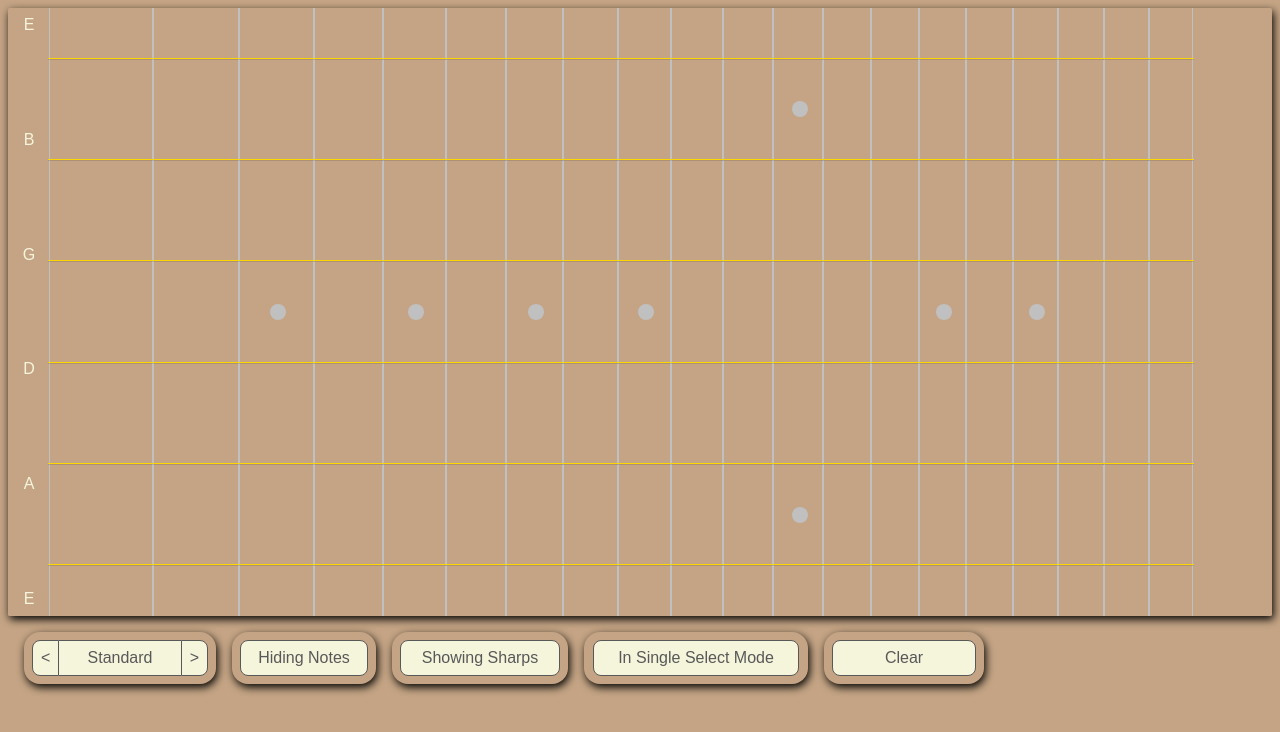
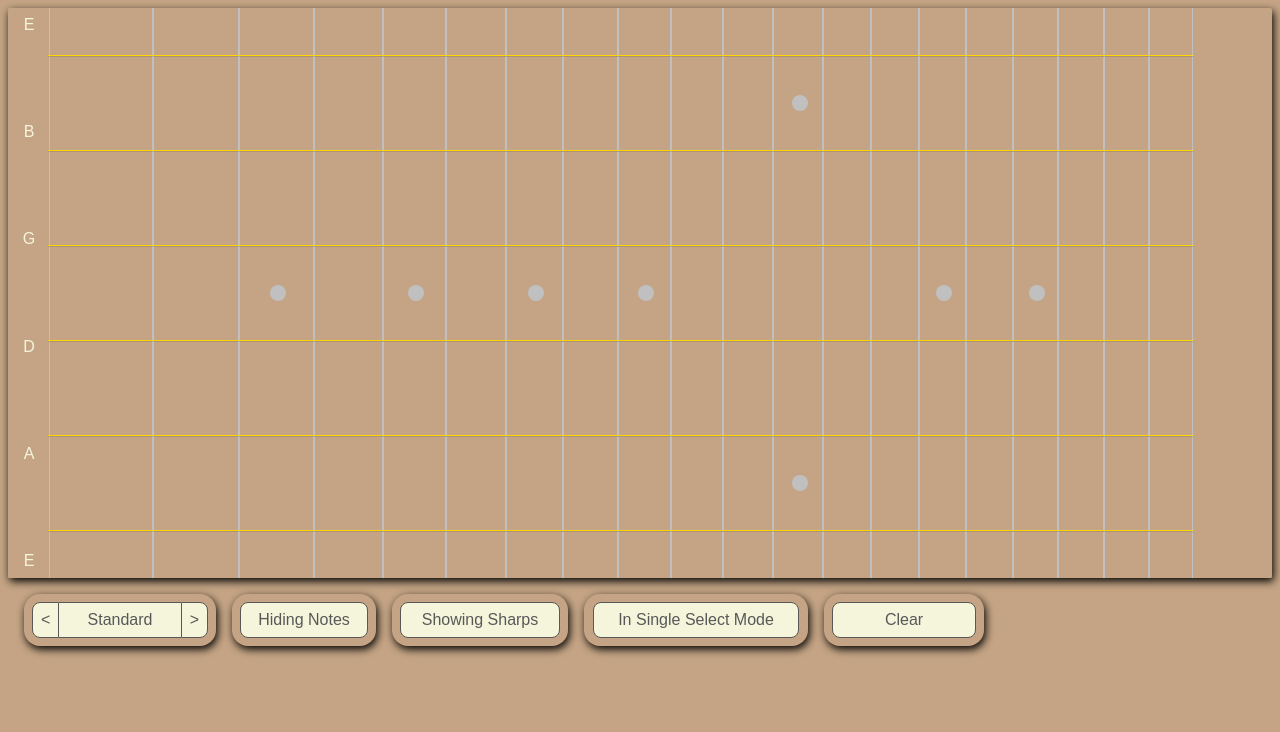
Before and after one commit to CameronSA/guitar-frets, an Angular app: page / in a window 1280 px wide. Shown: the top 732 px of the page. Built offline with nearby package versions, Linux system fonts and the light colour scheme.

Commit message:
changed height

```diff
--- a/src/app/app.component.css
+++ b/src/app/app.component.css
@@ -6,7 +6,7 @@
   display: flex;
   flex-direction: row;
   padding: 0.5rem;
-  height: 20%;
+  height: 25%;
 }
 
 .small-toggler {
--- a/src/app/six-string-fret-board/six-string-fret-board.component.css
+++ b/src/app/six-string-fret-board/six-string-fret-board.component.css
@@ -8,7 +8,7 @@ div {
   justify-content: left;
   background-color: var(--light-background-colour);
   box-shadow: var(--box-shadow);
-  height: 80%;
+  height: 75%;
   border-width: 0;
   border-left-width: 0.1rem;
   border-right-width: 0.1rem;
```
